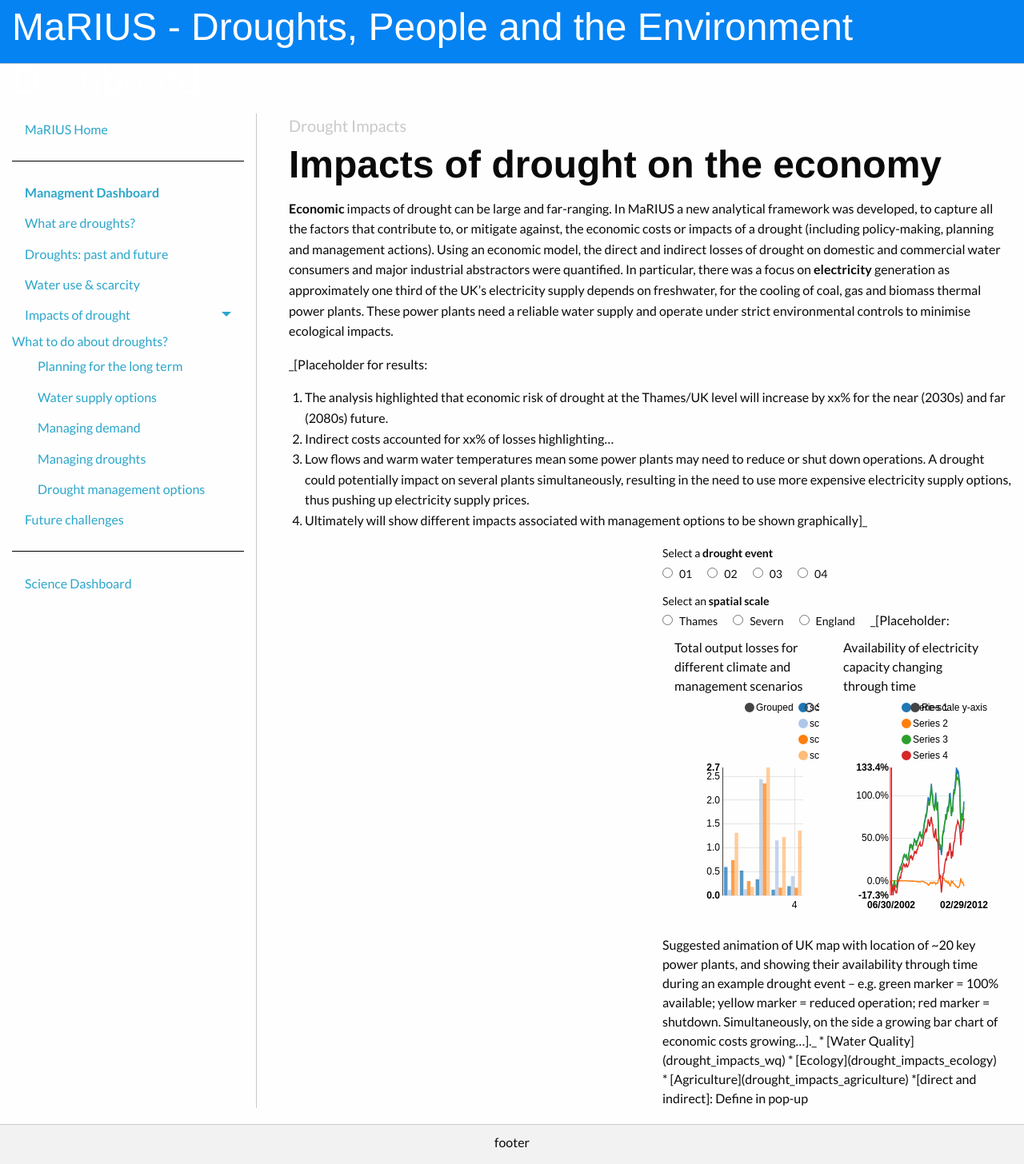
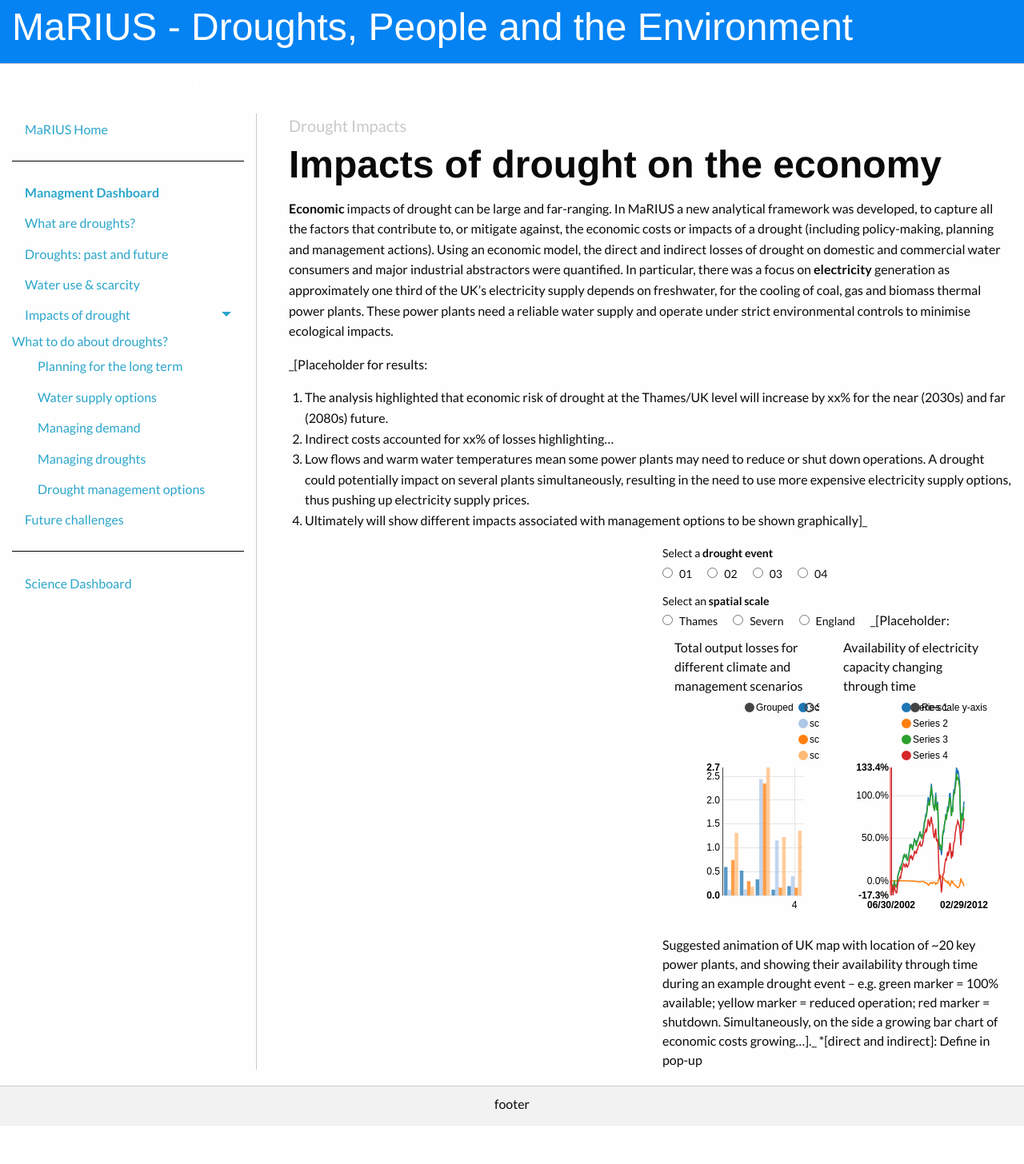
Before and after one commit to VictoriaJJ/mariusdroughtproject.org, a Jekyll site: the page built from _pages/dashboard/dpe/drought_impacts/economy.md, in a window 1280 px wide. Shown: the whole page at 80% size. Built offline with Jekyll 4.4.1, drawn with Linux system fonts in a browser that asks for light colours; after the commit the page ends 1408 px from its top, so only the background shows below that.

Commit message:
Updated economy.md

```diff
--- a/_pages/dashboard/dpe/drought_impacts/economy.md
+++ b/_pages/dashboard/dpe/drought_impacts/economy.md
@@ -117,10 +117,4 @@ initGraph('sgnb_chart1', 'scenario');
 
 _[Placeholder: Suggested animation of UK map with location of ~20 key power plants, and showing their availability through time during an example drought event – e.g. green marker = 100% available; yellow marker = reduced operation; red marker = shutdown. Simultaneously, on the side a growing bar chart of economic costs growing…]._
 
-* [Water Quality](drought_impacts_wq)
-* [Ecology](drought_impacts_ecology)
-* [Agriculture](drought_impacts_agriculture)
-
-
-
 *[direct and indirect]: Define in pop-up
```
